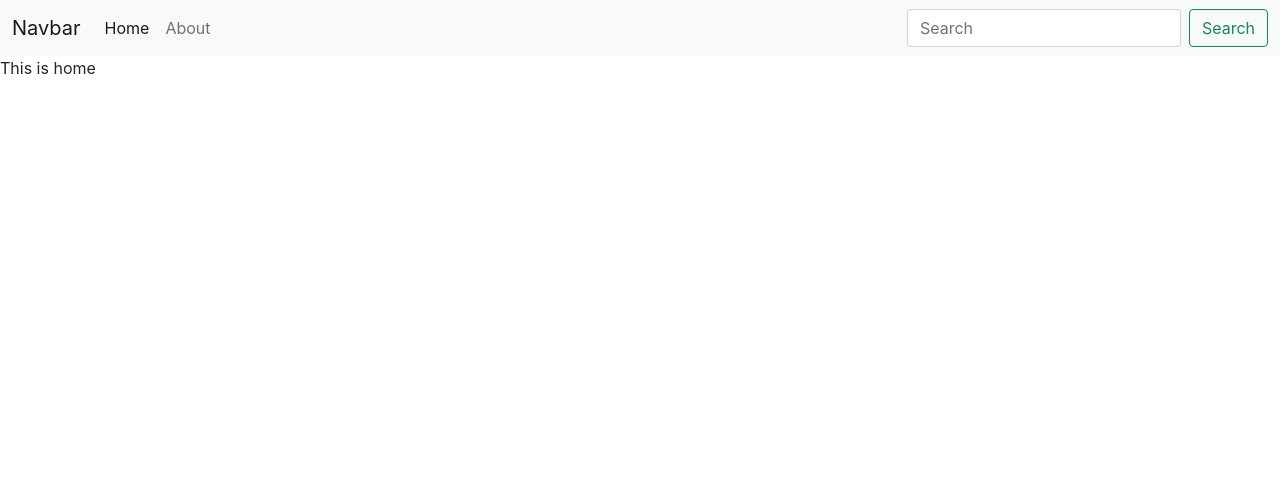
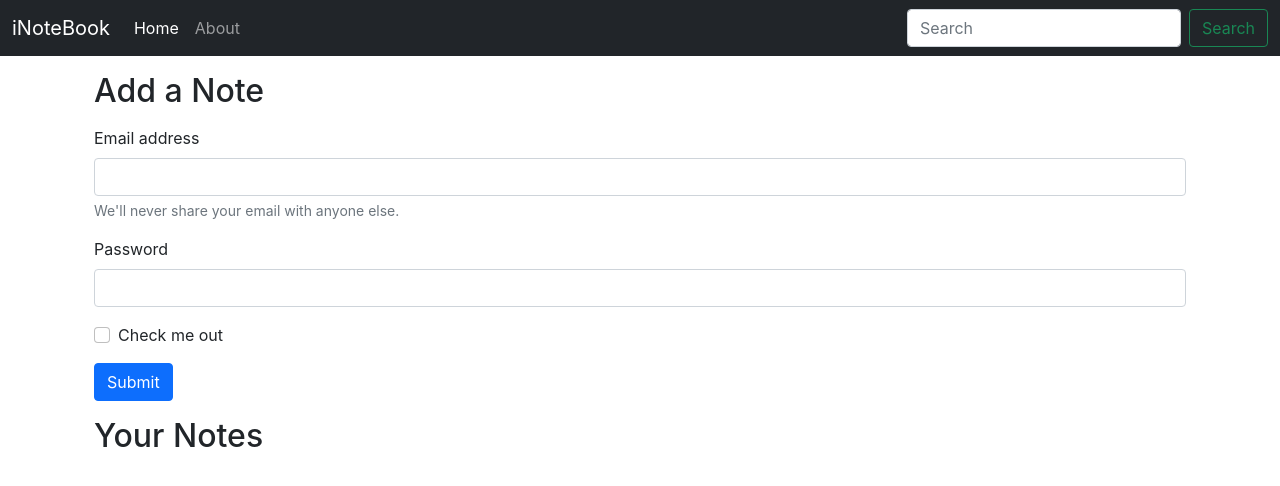
Before and after one commit to Shidhu348/NoteBook-React-Dummy-Project, a React (Create React App) app: page / in a window 1280 px wide. Shown: the top 486 px of the page. Built offline with nearby package versions, Linux system fonts and the light colour scheme.

Commit message:
Fixed Navbar active bug and added a form to add notes

```diff
--- a/src/App.js
+++ b/src/App.js
@@ -15,10 +15,12 @@
       <NoteState>
         <Router>
           <Navbar />
-          <Routes>
-            <Route exact path="/" element={<Home />} />
-            <Route exact path="/about" element={<About />} />
-          </Routes>
+          <div className="container">
+            <Routes>
+              <Route exact path="/" element={<Home />} />
+              <Route exact path="/about" element={<About />} />
+            </Routes>
+          </div>
         </Router>
       </NoteState>
     </>
--- a/src/components/About.js
+++ b/src/components/About.js
@@ -1,18 +1,11 @@
-import React, { useContext, useEffect } from 'react'
-import noteContext from '../context/notes/noteContext';
+// import React, { useContext, useEffect } from 'react'
 
 
 const About = () => {
-    const a = useContext(noteContext);
-    useEffect(() => {
-        a.update()
-        // eslint-disable-next-line
-    }, [])
-
 
     return (
         <div>
-            This is About {a.state.name} and he is in class {a.state.class}
+            This is About
         </div>
     )
 }
--- a/src/components/Home.js
+++ b/src/components/Home.js
@@ -3,7 +3,28 @@
 const Home = () => {
     return (
         <div>
-            This is home
+            <div className="container my-3">
+                <h2>Add a Note</h2>
+                <form className='my-3'>
+                    <div className="mb-3">
+                        <label htmlFor="exampleInputEmail1" className="form-label">Email address</label>
+                        <input type="email" className="form-control" id="exampleInputEmail1" aria-describedby="emailHelp" />
+                        <div id="emailHelp" className="form-text">We'll never share your email with anyone else.</div>
+                    </div>
+                    <div className="mb-3">
+                        <label htmlFor="exampleInputPassword1" className="form-label">Password</label>
+                        <input type="password" className="form-control" id="exampleInputPassword1" />
+                    </div>
+                    <div className="mb-3 form-check">
+                        <input type="checkbox" className="form-check-input" id="exampleCheck1" />
+                        <label className="form-check-label" htmlFor="exampleCheck1">Check me out</label>
+                    </div>
+                    <button type="submit" className="btn btn-primary">Submit</button>
+                </form>
+            </div>
+            <div className="container my-3">
+                <h2>Your Notes</h2>
+            </div>
         </div>
     )
 }
--- a/src/components/Navbar.js
+++ b/src/components/Navbar.js
@@ -1,21 +1,29 @@
-import React from 'react'
-import { Link } from "react-router-dom";
+import React, { useEffect } from 'react'
+import { Link, useLocation } from "react-router-dom";
+
+
+
+
 
 const Navbar = () => {
+    let location = useLocation();
+    useEffect(() => {
+        console.log(location.pathname)
+    }, [location]);
     return (
-        <nav className="navbar navbar-expand-lg navbar-light bg-light">
+        <nav className="navbar navbar-expand-lg navbar-dark bg-dark">
             <div className="container-fluid">
-                <Link className="navbar-brand" to="/">Navbar</Link>
+                <Link className="navbar-brand" to="/">iNoteBook</Link>
                 <button className="navbar-toggler" type="button" data-bs-toggle="collapse" data-bs-target="#navbarSupportedContent" aria-controls="navbarSupportedContent" aria-expanded="false" aria-label="Toggle navigation">
                     <span className="navbar-toggler-icon"></span>
                 </button>
                 <div className="collapse navbar-collapse" id="navbarSupportedContent">
                     <ul className="navbar-nav me-auto mb-2 mb-lg-0">
                         <li className="nav-item">
-                            <Link className="nav-link active" aria-current="page" to="/">Home</Link>
+                            <Link className={`nav-link ${location.pathname === "/" ? "active" : ""}`} aria-current="page" to="/">Home</Link>
                         </li>
                         <li className="nav-item">
-                            <Link className="nav-link" to="/about">About</Link>
+                            <Link className={`nav-link ${location.pathname === "/about" ? "active" : ""}`} to="/about">About</Link>
                         </li>
                     </ul>
                     <form className="d-flex">
--- a/src/context/notes/NoteState.js
+++ b/src/context/notes/NoteState.js
@@ -1,25 +1,10 @@
 import NoteContext from "./noteContext";
-import { useState } from "react";
+// import { useState } from "react";
 
 const NoteState = (props) => {
-    const s1 = {
-        "name": "Shidhu",
-        "class": "b8"
-    }
-
-    const [state, setState] = useState(s1)
-
-    const update = () => {
-        setTimeout(() => {
-            setState({
-                "name": "Anik",
-                "class": "C8"
-            })
-        }, 1000);
-    }
 
     return (
-        <NoteContext.Provider value={{ state, update }}>
+        <NoteContext.Provider value={{}}>
             {props.children}
         </NoteContext.Provider>
     )
```
